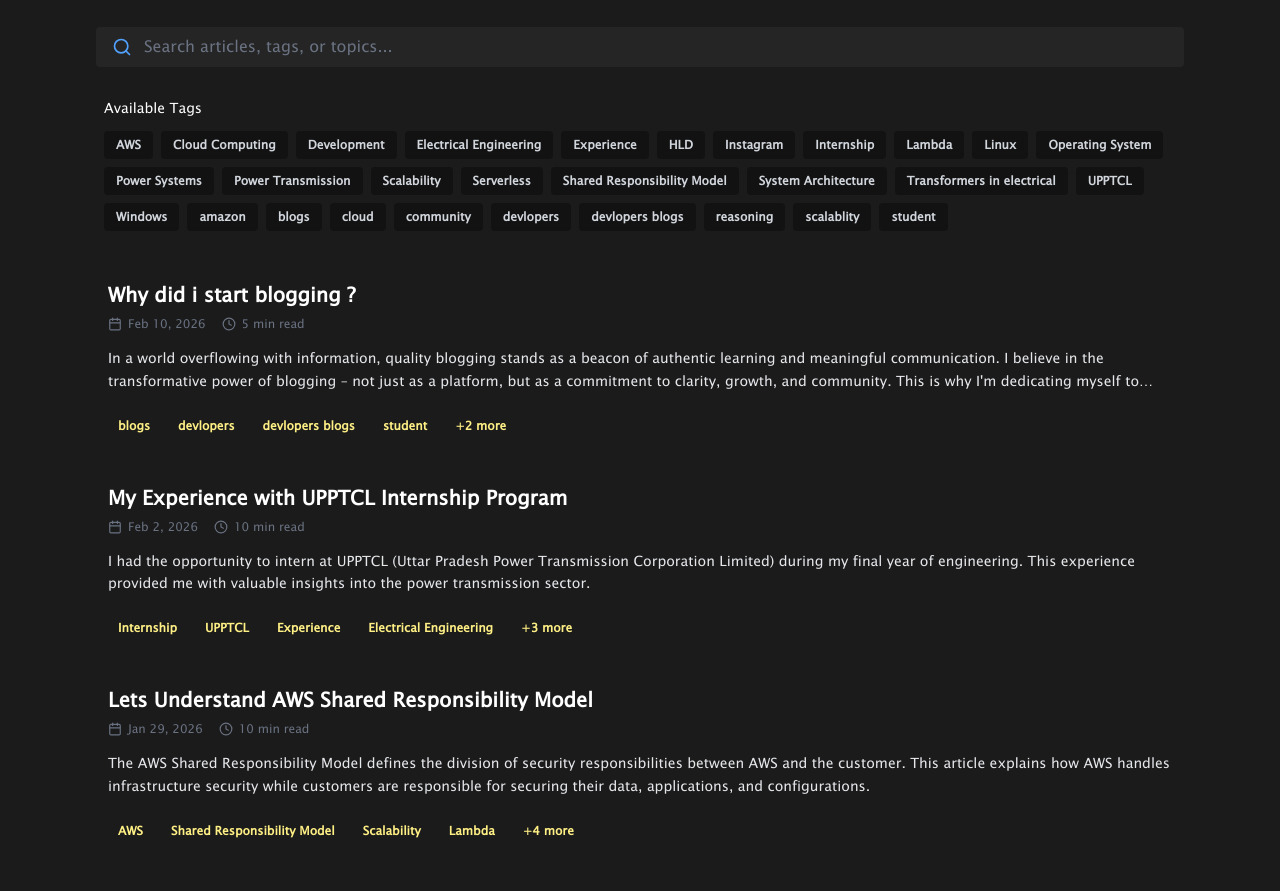
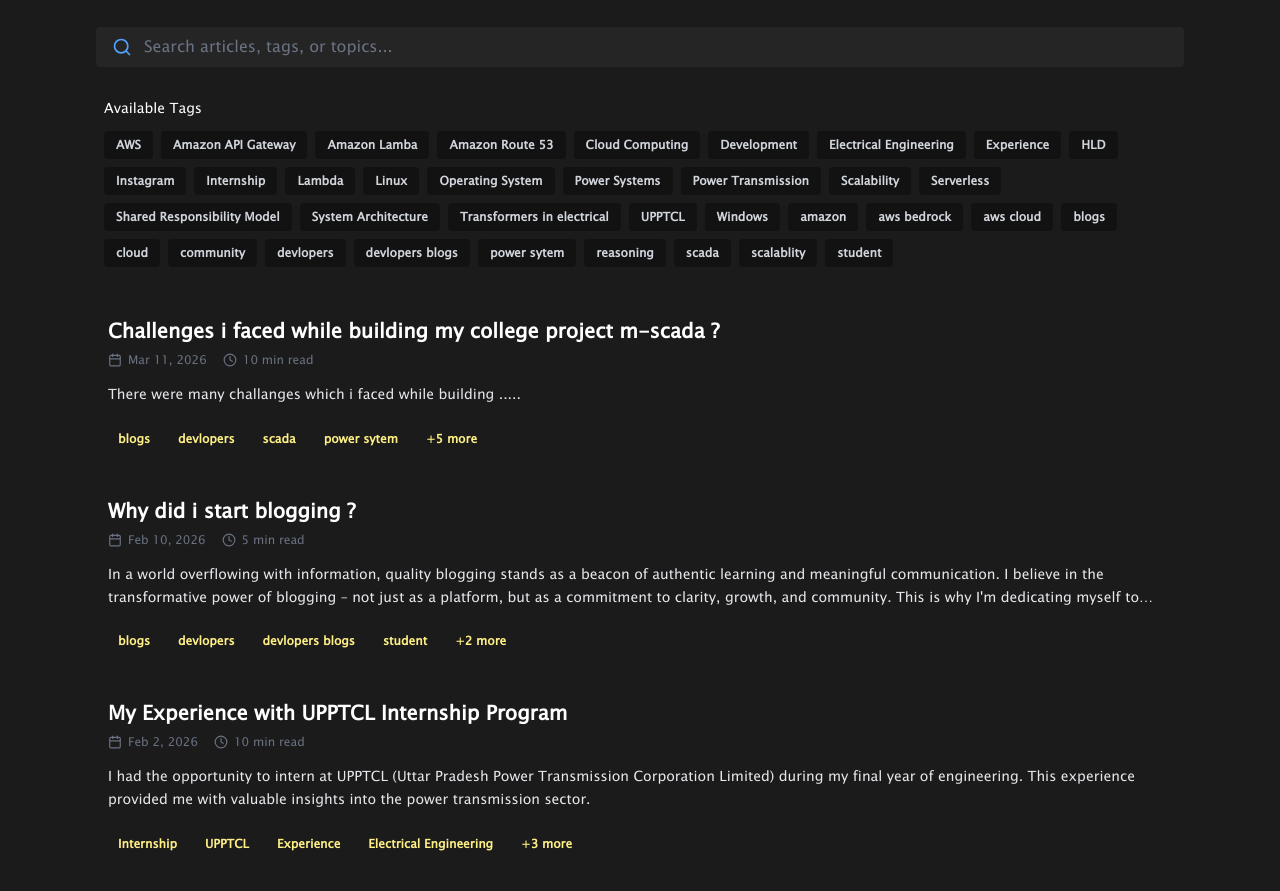
Before and after one commit to kinshukjainn/cloudkinshuk, a Next.js app: page /home-blog in a window 1280 px wide. Shown: the part 620-1511 px from the top of the page. Built offline with nearby package versions, Linux system fonts and the light colour scheme.

Commit message:
there are some chnanges in ui and updates are done

```diff
--- /dev/null
+++ b/app/(blogs)/home-blog/blogG/layout.tsx
@@ -0,0 +1,15 @@
+import type { Metadata } from "next";
+
+export const metadata: Metadata = {
+  title: "Challanges i faced while building m-scada",
+  description:
+    "An detailed blog on which i am going to explain what kind of challanges i faced while building my college project of final yr",
+};
+
+export default function BlogLayout({
+  children,
+}: {
+  children: React.ReactNode;
+}) {
+  return <section className={`antialiased`}>{children}</section>;
+}
--- /dev/null
+++ b/app/(blogs)/home-blog/blogG/page.tsx
@@ -0,0 +1,7 @@
+export default function page() {
+  return (
+    <>
+      <h1>helllo new blog</h1>
+    </>
+  );
+}
--- a/app/(blogs)/home-blog/page.tsx
+++ b/app/(blogs)/home-blog/page.tsx
@@ -186,6 +186,29 @@ const MOCK_BLOG_POSTS: BlogPost[] = [
       { id: "4", name: "student", slug: "student" },
       { id: "5", name: "reasoning", slug: "reasoning" },
       { id: "6", name: "community", slug: "community" },
+    ],
+    author: { name: "Kinshuk Jain" },
+  },
+  {
+    id: "blogG",
+    title: "Challenges i faced while building my college project m-scada ?",
+    brief: "There were many challanges which i faced while building .....",
+    slug: "Challenges-i-faced-while-building-my-college-project-m-scada",
+    publishedAt: "2026-03-11T10:00:00Z",
+    updatedAt: "2026-03-11T10:00:00Z",
+    readTimeInMinutes: 10,
+    views: 0,
+    reactionCount: 0,
+    tags: [
+      { id: "1", name: "blogs", slug: "blogs" },
+      { id: "2", name: "devlopers", slug: "devlopers" },
+      { id: "3", name: "scada", slug: "scada" },
+      { id: "4", name: "power sytem", slug: "power-system" },
+      { id: "5", name: "aws cloud", slug: "aws-cloud" },
+      { id: "7", name: "aws bedrock", slug: "aws-bedrock" },
+      { id: "8", name: "Amazon API Gateway", slug: "amazon-api-gayeway" },
+      { id: "9", name: "Amazon Route 53", slug: "amazon-api-route-53" },
+      { id: "10", name: "Amazon Lamba", slug: "amazon-lambda" },
     ],
     author: { name: "Kinshuk Jain" },
   },
--- a/app/components/Header.tsx
+++ b/app/components/Header.tsx
@@ -102,7 +102,7 @@ const Header = () => {
                     href={item.href}
                     className={`flex items-center gap-2 text-sm font-medium transition-colors hover:text-white ${
                       active
-                        ? "text-white underline decoration-2 underline-offset-4 decoration-green-500"
+                        ? "text-white bg-[#202020] p-1.5 border font-semibold border-[#444444] rounded-xs"
                         : "text-gray-400"
                     }`}
                   >
@@ -167,7 +167,7 @@ const Header = () => {
                     href={item.href}
                     className={`flex items-center gap-2 px-2 py-1 text-base font-medium rounded-sm transition-colors ${
                       active
-                        ? "bg-[#222222] text-white"
+                        ? "bg-[#252525] border border-[#444444] text-white"
                         : "text-gray-400 hover:bg-[#1a1a1a] hover:text-white border-l-4 border-transparent"
                     }`}
                   >
```
